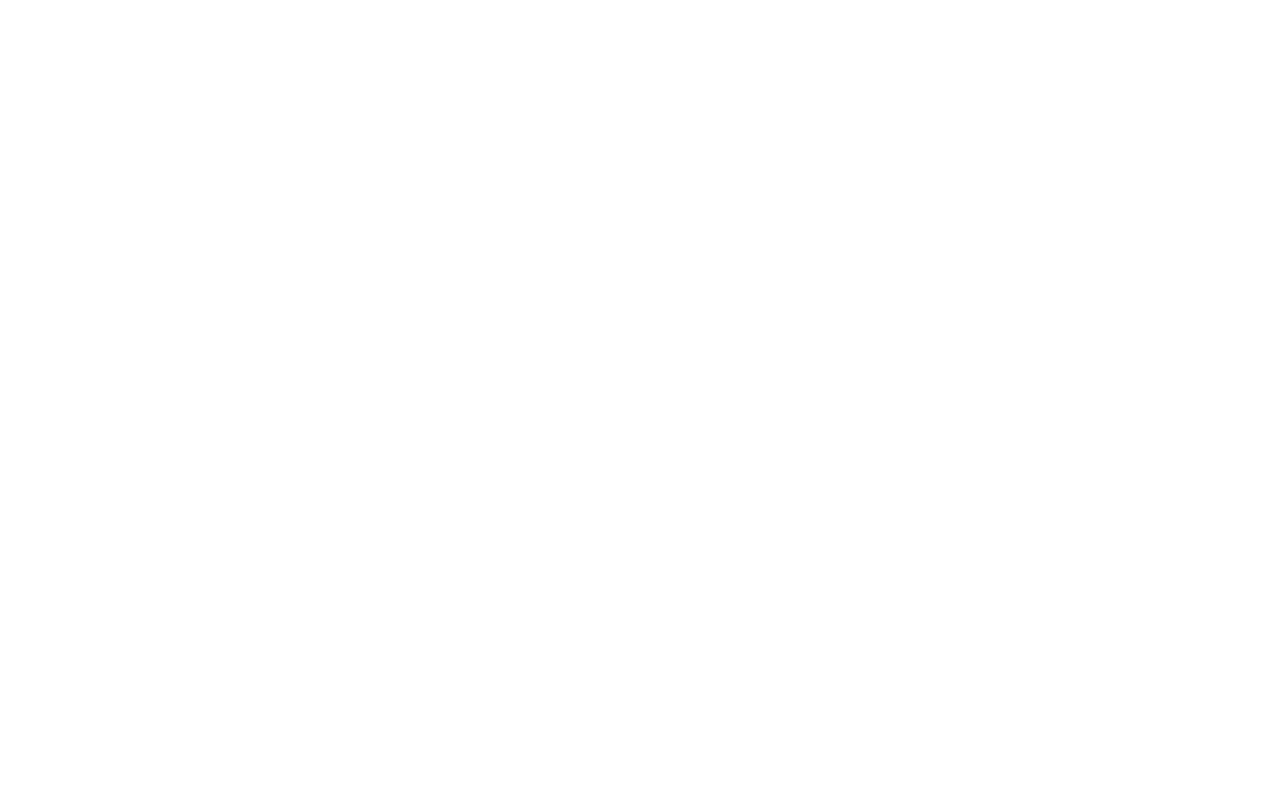
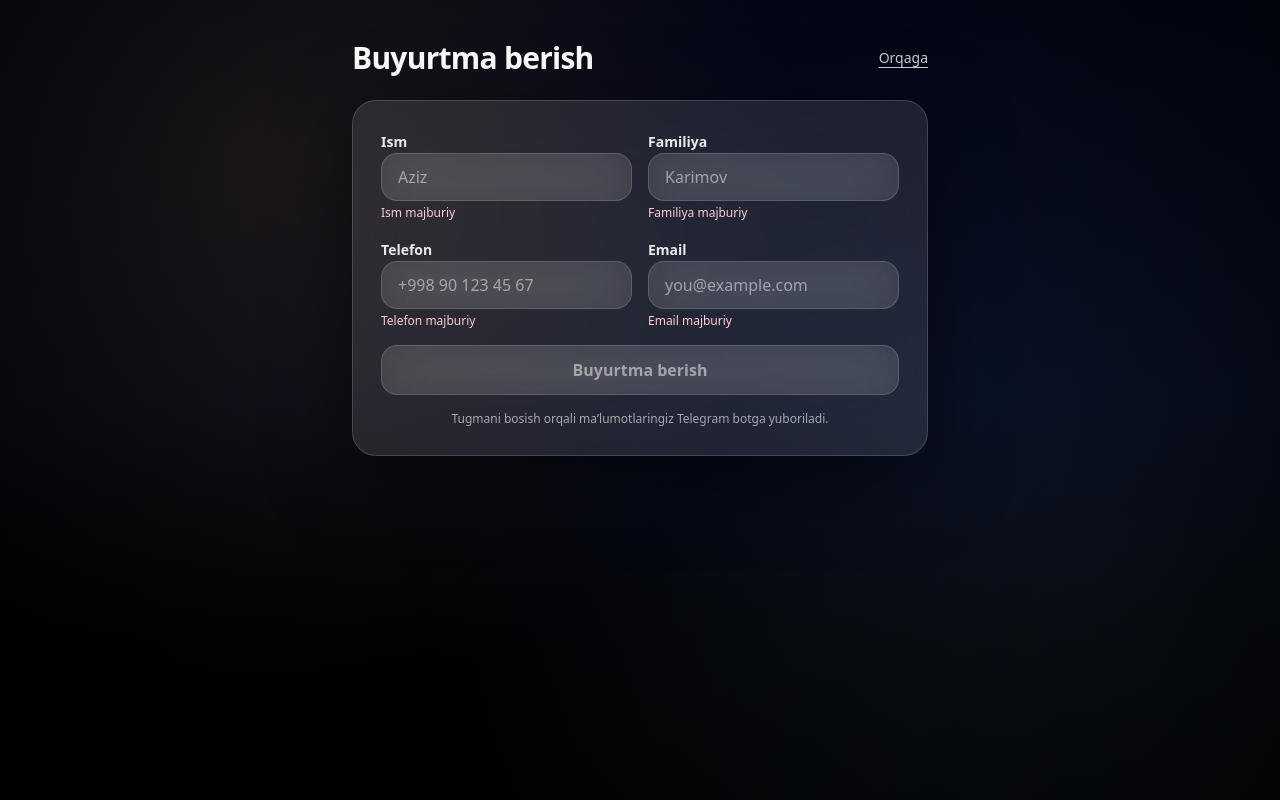
Before and after one commit to LatipovYusuf444/Mirano-text, a React (Vite) app: page /Forma in a window 1280 px wide. Before the commit this address had no page. Built offline with nearby package versions, Linux system fonts and the light colour scheme.

Commit message:
Tayyor telegram lid

```diff
--- a/src/App.tsx
+++ b/src/App.tsx
@@ -1,11 +1,13 @@
 import { Route, Routes } from "react-router-dom"
 import Home from "./Pages/Home"
+import Forma from "./components/pages/Forma" // ✅ QO‘SHILADI
 
 function App() {
   return (
     <>
       <Routes>
         <Route path="/" element={<Home />} />
+        <Route path="/Forma" element={<Forma />} /> {/* ✅ SHU YER */}
       </Routes>
     </>
   )
--- a/src/components/layout/Navbar.tsx
+++ b/src/components/layout/Navbar.tsx
@@ -7,7 +7,7 @@
 import { motion } from "framer-motion"
 import { useTranslation } from "react-i18next"
 import i18n from "i18next"
-import { useLocation, useNavigate } from "react-router-dom"
+import { Link, useLocation, useNavigate } from "react-router-dom"
 
 const LANGS = [
   { code: "uz", label: "UZ" },
@@ -388,7 +388,7 @@
           <p className="text-white/90 text-sm sm:text-base md:text-xl font-medium whitespace-pre-line">
             {t("hero.desc")}
           </p>
-
+          <Link to='/Forma'>
             <Button
               className="
             h-12 md:h-14 w-48 px-6 md:px-10
@@ -407,6 +407,7 @@
             >
               {t("hero.cta")} <ArrowUpRight className="w-5 h-5" />
             </Button>
+          </Link>
         </motion.div>
       </main>
     </div>
--- /dev/null
+++ b/src/components/pages/Forma.tsx
@@ -0,0 +1,222 @@
+import { useMemo, useState } from "react"
+import { useNavigate } from "react-router-dom"
+
+type LeadPayload = {
+  first_name: string
+  last_name: string
+  phone: string
+  email: string
+}
+
+const emailRegex = /^[^\s@]+@[^\s@]+\.[^\s@]+$/
+
+export default function Forma() {
+  const navigate = useNavigate()
+
+  const [form, setForm] = useState<LeadPayload>({
+    first_name: "",
+    last_name: "",
+    phone: "",
+    email: "",
+  })
+
+  const [loading, setLoading] = useState(false)
+  const [status, setStatus] = useState<"idle" | "success" | "error">("idle")
+  const [msg, setMsg] = useState("")
+
+  const errors = useMemo(() => {
+    const e: Partial<Record<keyof LeadPayload, string>> = {}
+
+    if (!form.first_name.trim()) e.first_name = "Ism majburiy"
+    if (!form.last_name.trim()) e.last_name = "Familiya majburiy"
+
+    const phoneDigits = form.phone.replace(/\D/g, "")
+    if (!phoneDigits) e.phone = "Telefon majburiy"
+    if (phoneDigits && phoneDigits.length < 9) e.phone = "Telefon noto‘g‘ri"
+
+    if (!form.email.trim()) e.email = "Email majburiy"
+    if (form.email.trim() && !emailRegex.test(form.email.trim())) e.email = "Email noto‘g‘ri"
+
+    return e
+  }, [form])
+
+  const canSubmit = Object.keys(errors).length === 0 && !loading
+
+  const onChange =
+    (k: keyof LeadPayload) => (e: React.ChangeEvent<HTMLInputElement>) => {
+      setForm((p) => ({ ...p, [k]: e.target.value }))
+      setStatus("idle")
+      setMsg("")
+    }
+
+  async function submit(e: React.FormEvent) {
+    e.preventDefault()
+    if (!canSubmit) {
+      setStatus("error")
+      setMsg("Iltimos, formani to‘g‘ri to‘ldiring.")
+      return
+    }
+
+    try {
+      setLoading(true)
+      setStatus("idle")
+      setMsg("")
+
+      // ✅ BACKEND ULANADIGAN JOY (.env):
+      // VITE_API_BASE_URL=http://127.0.0.1:8000  yoki  https://api.sizningdomen.com
+      const base = import.meta.env.VITE_API_BASE_URL || ""
+      const url = `${base}/api/leads/`
+
+      const res = await fetch(url, {
+        method: "POST",
+        headers: { "Content-Type": "application/json" },
+        body: JSON.stringify(form),
+      })
+
+      const data = await res.json().catch(() => ({}))
+      if (!res.ok) throw new Error(data?.detail || "Server xatoligi")
+
+      setStatus("success")
+      setMsg("✅ Buyurtma qabul qilindi! Tez orada bog‘lanamiz.")
+      setForm({ first_name: "", last_name: "", phone: "", email: "" })
+    } catch (err: any) {
+      setStatus("error")
+      setMsg(err?.message || "Xatolik yuz berdi")
+    } finally {
+      setLoading(false)
+    }
+  }
+
+  return (
+    <div className="min-h-screen w-full px-4 py-10 relative overflow-hidden">
+      {/* ✅ Luxury dark bg */}
+      <div className="absolute inset-0 -z-10 bg-gradient-to-b from-slate-950 via-slate-950 to-black" />
+      <div className="absolute inset-0 -z-10 pointer-events-none [background:radial-gradient(circle_at_20%_20%,rgba(255,180,80,0.12),transparent_45%),radial-gradient(circle_at_85%_70%,rgba(120,180,255,0.10),transparent_55%)]" />
+      <div className="absolute inset-0 -z-10 pointer-events-none opacity-60 [background:radial-gradient(circle_at_center,transparent_35%,rgba(0,0,0,0.90))]" />
+
+      <div className="mx-auto max-w-xl">
+        {/* Top bar */}
+        <div className="mb-6 flex items-center justify-between">
+          <h1 className="text-white text-2xl sm:text-3xl font-extrabold tracking-tight">
+            Buyurtma berish
+          </h1>
+
+          <button
+            onClick={() => navigate(-1)}
+            className="text-white/80 hover:text-white text-sm underline underline-offset-4"
+          >
+            Orqaga
+          </button>
+        </div>
+
+        {/* ✅ Glass Card */}
+        <div
+          className="
+            rounded-3xl p-6 sm:p-7
+            border border-white/15
+            bg-white/10 backdrop-blur-2xl
+            shadow-[0_20px_80px_rgba(0,0,0,0.55)]
+          "
+        >
+          <form onSubmit={submit} className="space-y-4">
+            <div className="grid gap-4 sm:grid-cols-2">
+              <Field
+                label="Ism"
+                value={form.first_name}
+                onChange={onChange("first_name")}
+                error={errors.first_name}
+                placeholder="Aziz"
+              />
+              <Field
+                label="Familiya"
+                value={form.last_name}
+                onChange={onChange("last_name")}
+                error={errors.last_name}
+                placeholder="Karimov"
+              />
+            </div>
+
+            <div className="grid gap-4 sm:grid-cols-2">
+              <Field
+                label="Telefon"
+                value={form.phone}
+                onChange={onChange("phone")}
+                error={errors.phone}
+                placeholder="+998 90 123 45 67"
+              />
+              <Field
+                label="Email"
+                value={form.email}
+                onChange={onChange("email")}
+                error={errors.email}
+                placeholder="you@example.com"
+              />
+            </div>
+
+            {status !== "idle" && (
+              <div
+                className={[
+                  "rounded-2xl px-4 py-3 text-sm border",
+                  status === "success"
+                    ? "border-emerald-300/40 bg-emerald-500/10 text-emerald-100"
+                    : "border-rose-300/40 bg-rose-500/10 text-rose-100",
+                ].join(" ")}
+              >
+                {msg}
+              </div>
+            )}
+
+            <button
+              type="submit"
+              disabled={!canSubmit}
+              className={[
+                "w-full rounded-2xl px-5 py-3 font-semibold transition-all duration-300",
+                "border border-white/15 backdrop-blur-xl",
+                canSubmit
+                  ? "bg-orange-500/90 text-white hover:bg-orange-500 shadow-[0_12px_40px_rgba(255,140,50,0.30)]"
+                  : "cursor-not-allowed bg-white/10 text-white/50",
+              ].join(" ")}
+            >
+              {loading ? "Yuborilmoqda..." : "Buyurtma berish"}
+            </button>
+
+            <p className="text-center text-xs text-white/60">
+              Tugmani bosish orqali ma’lumotlaringiz Telegram botga yuboriladi.
+            </p>
+          </form>
+        </div>
+      </div>
+    </div>
+  )
+}
+
+function Field(props: {
+  label: string
+  value: string
+  onChange: (e: React.ChangeEvent<HTMLInputElement>) => void
+  error?: string
+  placeholder?: string
+}) {
+  const { label, value, onChange, error, placeholder } = props
+
+  return (
+    <div className="space-y-1">
+      <label className="text-sm font-semibold text-white/90">{label}</label>
+
+      <input
+        value={value}
+        onChange={onChange}
+        placeholder={placeholder}
+        className={[
+          "h-12 w-full rounded-2xl px-4 outline-none transition",
+          "bg-white/10 text-white placeholder:text-white/50",
+          "border border-white/15 focus:border-orange-400/70",
+          "backdrop-blur-xl",
+          error ? "border-rose-400/70 focus:border-rose-400" : "",
+        ].join(" ")}
+      />
+
+      {error && <div className="text-xs text-rose-200">{error}</div>}
+    </div>
+  )
+}
--- a/src/shared/locales/ru.json
+++ b/src/shared/locales/ru.json
@@ -9,7 +9,7 @@
     "title1": "Качественный текстиль",
     "title2": "Искусство",
     "desc": "Наши ткани создаются в гармонии современных технологий и традиционных методов ткачества.",
-    "cta": "Telegram"
+    "cta": ""
   },
   "catalog": {
     "title": "Каталог",
--- a/src/shared/locales/uz.json
+++ b/src/shared/locales/uz.json
@@ -9,7 +9,7 @@
     "title1": "Sifatli textile",
     "title2": "mahsulotlari",
     "desc": "Mukammal bichim, yumshoq mato va zamonaviy dizayn.\nHar bir detalda sifat, har bir kiyishda ishonch.",
-    "cta": "Telegram"
+    "cta": "Buyurtma Berish"
   },
   "catalog": {
     "title": "Katalog",
```
Lines whose indentation alone changed are shown as unchanged.
